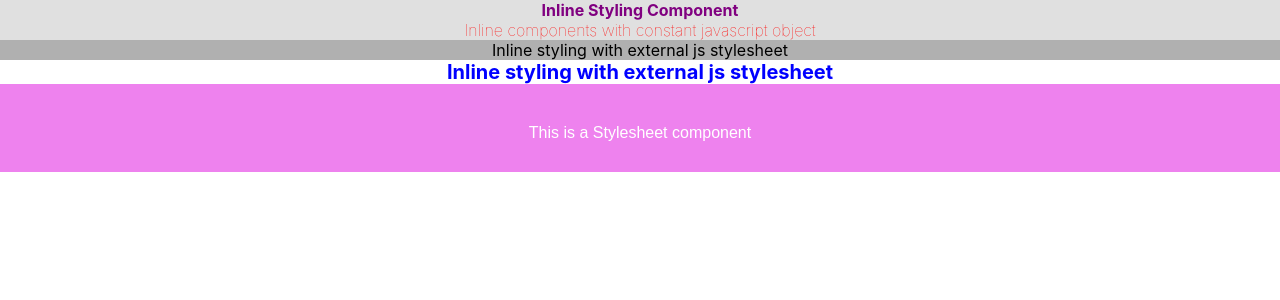
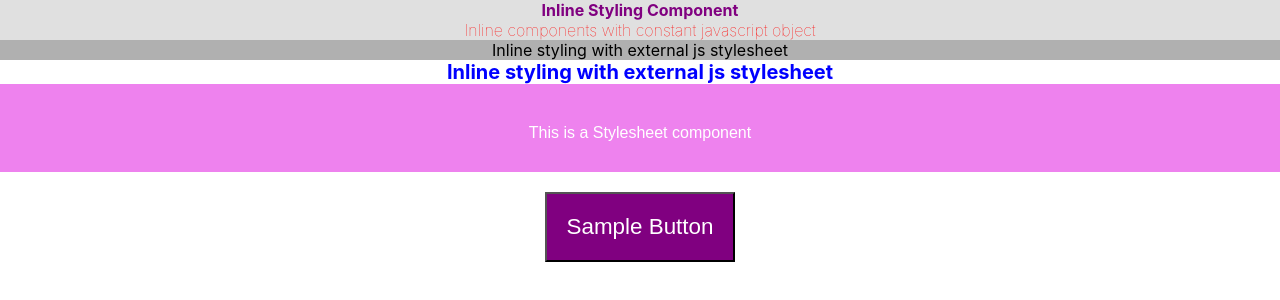
Before and after one commit to PennyNichols/react-styling-session, a React (Create React App) app in the folder react-styling/: page / in a window 1280 px wide. Shown: the top 300 px of the page. Built offline with nearby package versions, Linux system fonts and the light colour scheme.

Commit message:
css module styling

```diff
--- a/react-styling/src/App.js
+++ b/react-styling/src/App.js
@@ -1,12 +1,14 @@
 import './App.css';
 import Inline from "./components/inline/Inline"
 import Stylesheet from './components/stylesheet';
+import Button from './components/cssModules/index';
 
 function App() {
   return (
     <div className="App">
       <Inline/>
       <Stylesheet/>
+      <Button/>
     </div>
   );
 }
--- /dev/null
+++ b/react-styling/src/components/cssModules/button.module.css
@@ -0,0 +1,9 @@
+.default{
+    background-color: purple;
+    color: white;
+    margin: 20px;
+    padding: 20px;
+    font-size: 1.4rem;
+    text-align: center;
+    cursor: pointer;
+}
--- /dev/null
+++ b/react-styling/src/components/cssModules/index.js
@@ -0,0 +1,7 @@
+import styles from './button.module.css';
+
+function Button () {
+    return <button className={styles.default}>Sample Button</button>
+}
+
+export default Button;
```
